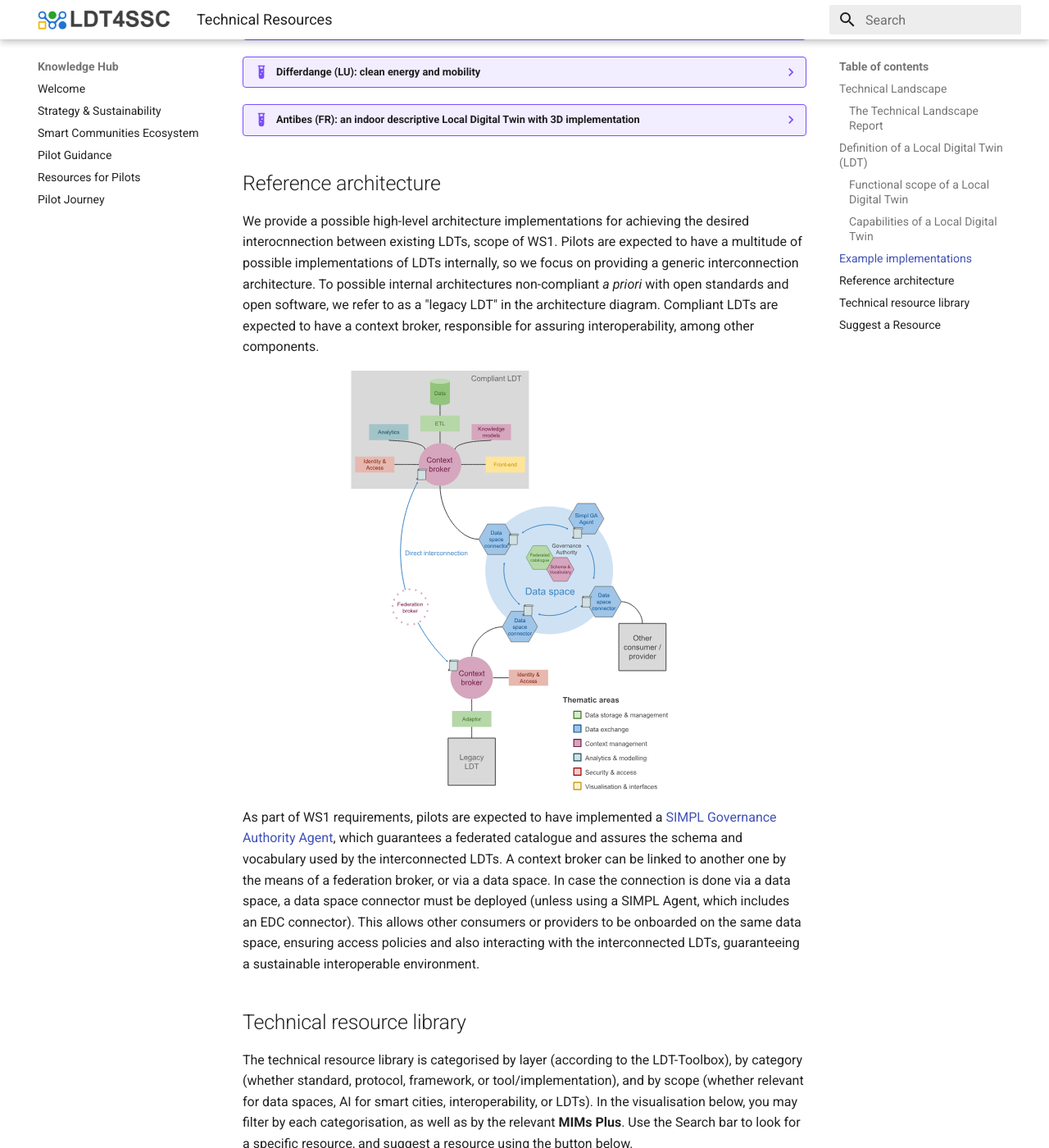
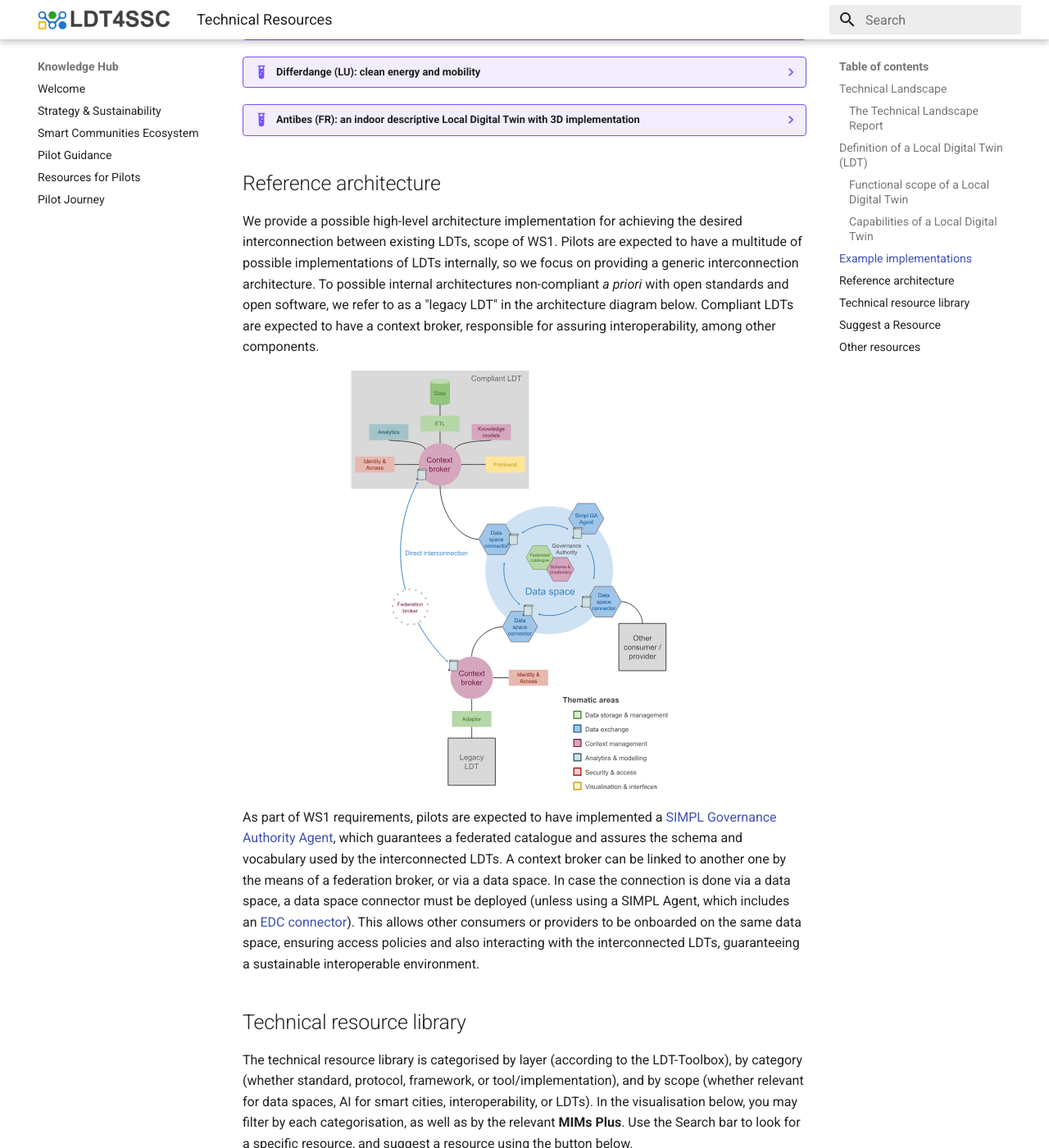
Before and after one commit to ldt4ssc/ldt4ssc.github.io, an MkDocs documentation site: the page built from docs/resources_content/tech_resources.md, in a window 1280 px wide and 1400 px high, scrolled down 3942 px. Shown: the whole window at 82% size. Built offline with MkDocs 1.6.1 and Material for MkDocs 9.7.7, drawn with Linux system fonts in a browser that asks for light colours.

Commit message:
update: typos

```diff
--- a/docs/resources_content/tech_resources.md
+++ b/docs/resources_content/tech_resources.md
@@ -85,11 +85,11 @@ The components of the scope of an LDT that are circled with dotted lines (Policy
     The city of Antibes, which has a 3D representation of its territory, wanted to feed the ICONE index information into this representation, thereby enabling better visualisation of the data and creating a digital twin of the territory. To do this, the temporal data is retrieved directly from the NGSI-LD API by the 3D visualisation tools Terra Explorer and Césium.
 
 ## Reference architecture
-We provide a possible high-level architecture implementations for achieving the desired interocnnection between existing LDTs, scope of WS1. Pilots are expected to have a multitude of possible implementations of LDTs internally, so we focus on providing a generic interconnection architecture. To possible internal architectures non-compliant *a priori* with open standards and open software, we refer to as a "legacy LDT" in the architecture diagram. Compliant LDTs are expected to have a context broker, responsible for assuring interoperability, among other components.
+We provide a possible high-level architecture implementation for achieving the desired interconnection between existing LDTs, scope of WS1. Pilots are expected to have a multitude of possible implementations of LDTs internally, so we focus on providing a generic interconnection architecture. To possible internal architectures non-compliant *a priori* with open standards and open software, we refer to as a "legacy LDT" in the architecture diagram below. Compliant LDTs are expected to have a context broker, responsible for assuring interoperability, among other components.
 
 ![Reference architecture for interconnection](../assets/interconnection_architecture.svg){ width="100%" align="center" }
 
-As part of WS1 requirements, pilots are expected to have implemented a [SIMPL Governance Authority Agent](https://code.europa.eu/simpl/simpl-open/development/agents/governance-authority/-/blob/main/documents/deployment-guide/README.md), which guarantees a federated catalogue and assures the schema and vocabulary used by the interconnected LDTs. A context broker can be linked to another one by the means of a federation broker, or via a data space. In case the connection is done via a data space, a data space connector must be deployed (unless using a SIMPL Agent, which includes an EDC connector). This allows other consumers or providers to be onboarded on the same data space, ensuring access policies and also interacting with the interconnected LDTs, guaranteeing a sustainable interoperable environment.
+As part of WS1 requirements, pilots are expected to have implemented a [SIMPL Governance Authority Agent](https://code.europa.eu/simpl/simpl-open/development/agents/governance-authority/-/blob/main/documents/deployment-guide/README.md), which guarantees a federated catalogue and assures the schema and vocabulary used by the interconnected LDTs. A context broker can be linked to another one by the means of a federation broker, or via a data space. In case the connection is done via a data space, a data space connector must be deployed (unless using a SIMPL Agent, which includes an [EDC connector](https://github.com/eclipse-edc/Connector)). This allows other consumers or providers to be onboarded on the same data space, ensuring access policies and also interacting with the interconnected LDTs, guaranteeing a sustainable interoperable environment.
 
 ## Technical resource library
 
@@ -192,3 +192,5 @@ Know of a technical resource that should be included in our database? Share it w
 
 <script src="https://cdnjs.cloudflare.com/ajax/libs/PapaParse/5.4.1/papaparse.min.js"></script>
 <script src="/js/resources_poc.js"></script>
+
+## Other resources
```
